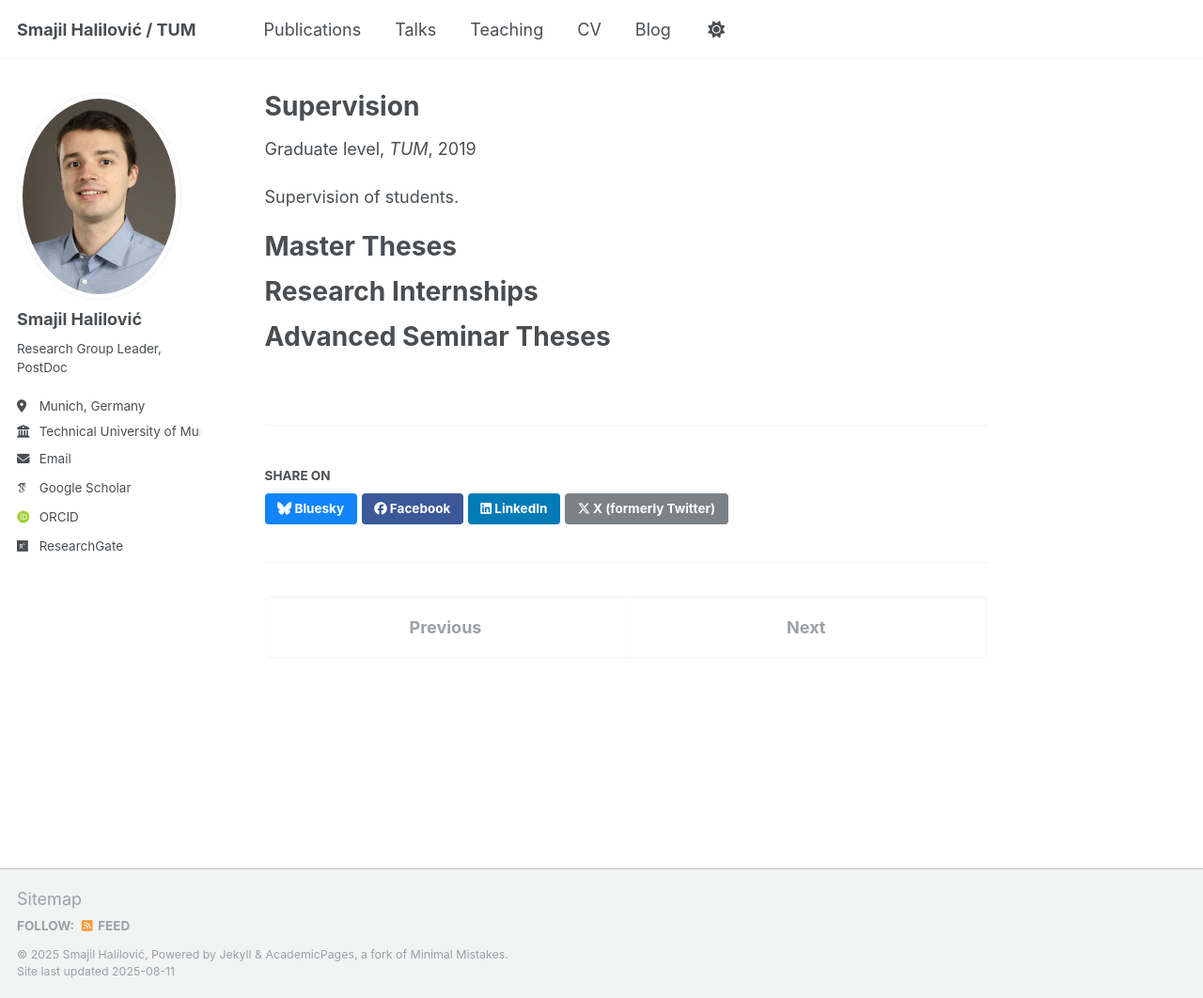
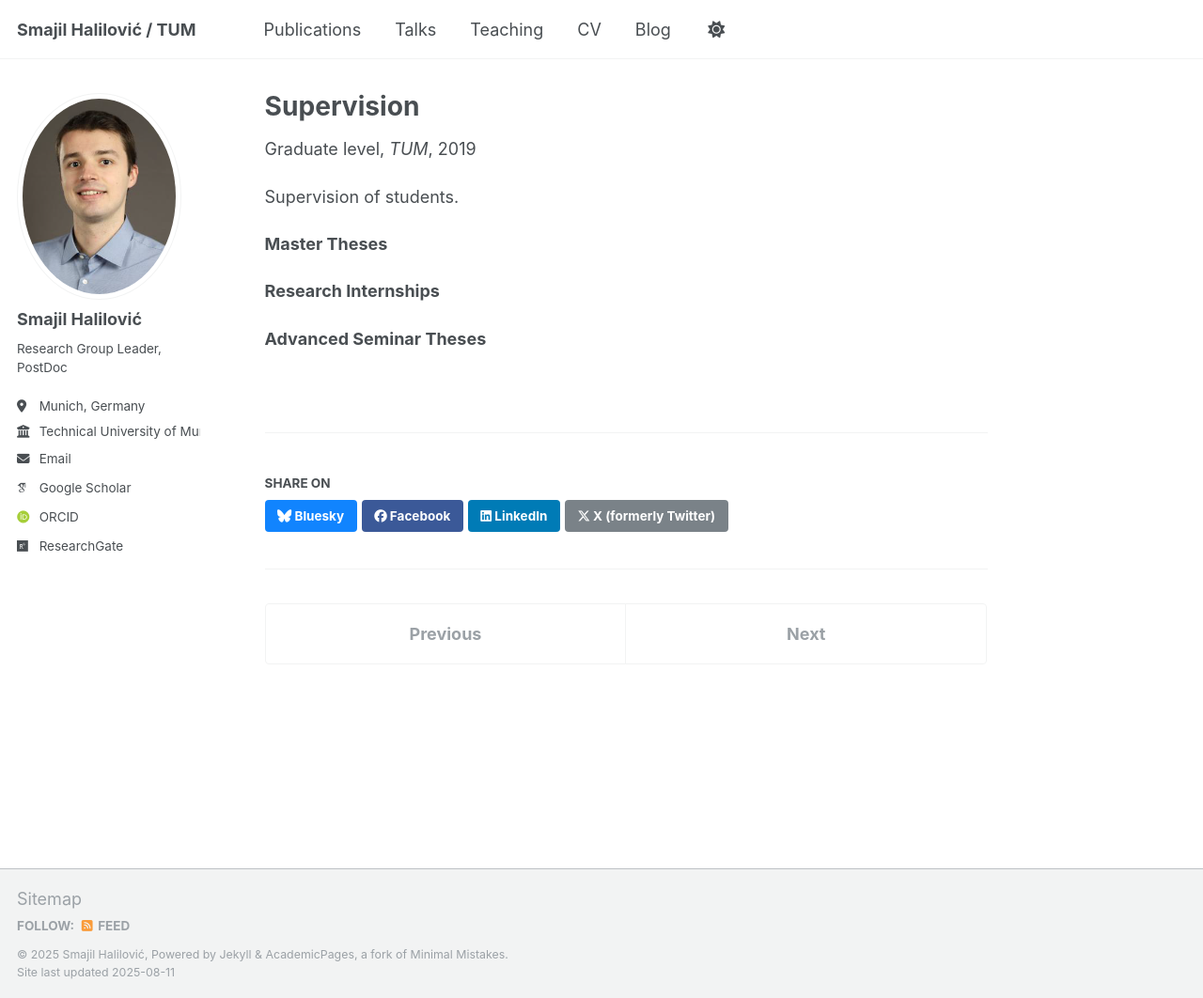
Before and after one commit to SHalilovic/shalilovic.github.io, a Jekyll site: the page built from _teaching/supervision.md, in a window 1280 px wide and 1062 px high. Shown: the whole window at 94% size. Built offline with Jekyll 4.4.1, drawn with Linux system fonts in a browser that asks for light colours; some web fonts are replaced; a script that is not in the unit is left out.

```diff
--- a/_teaching/supervision.md
+++ b/_teaching/supervision.md
@@ -9,11 +9,8 @@ date: 2019-01-01
 
 Supervision of students.
 
-Master Theses
-======
+**Master Theses**
 
-Research Internships
-======
+**Research Internships**
 
-Advanced Seminar Theses
-======
+**Advanced Seminar Theses**
```
